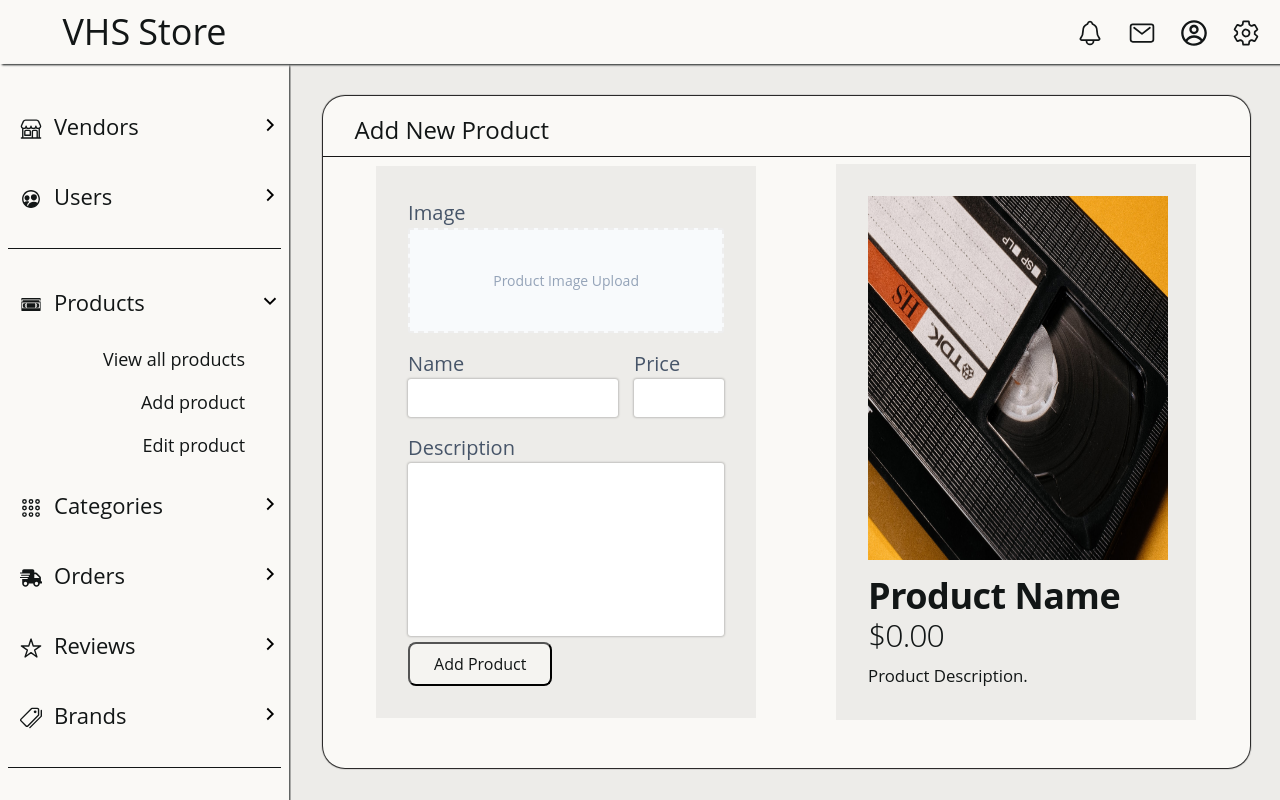
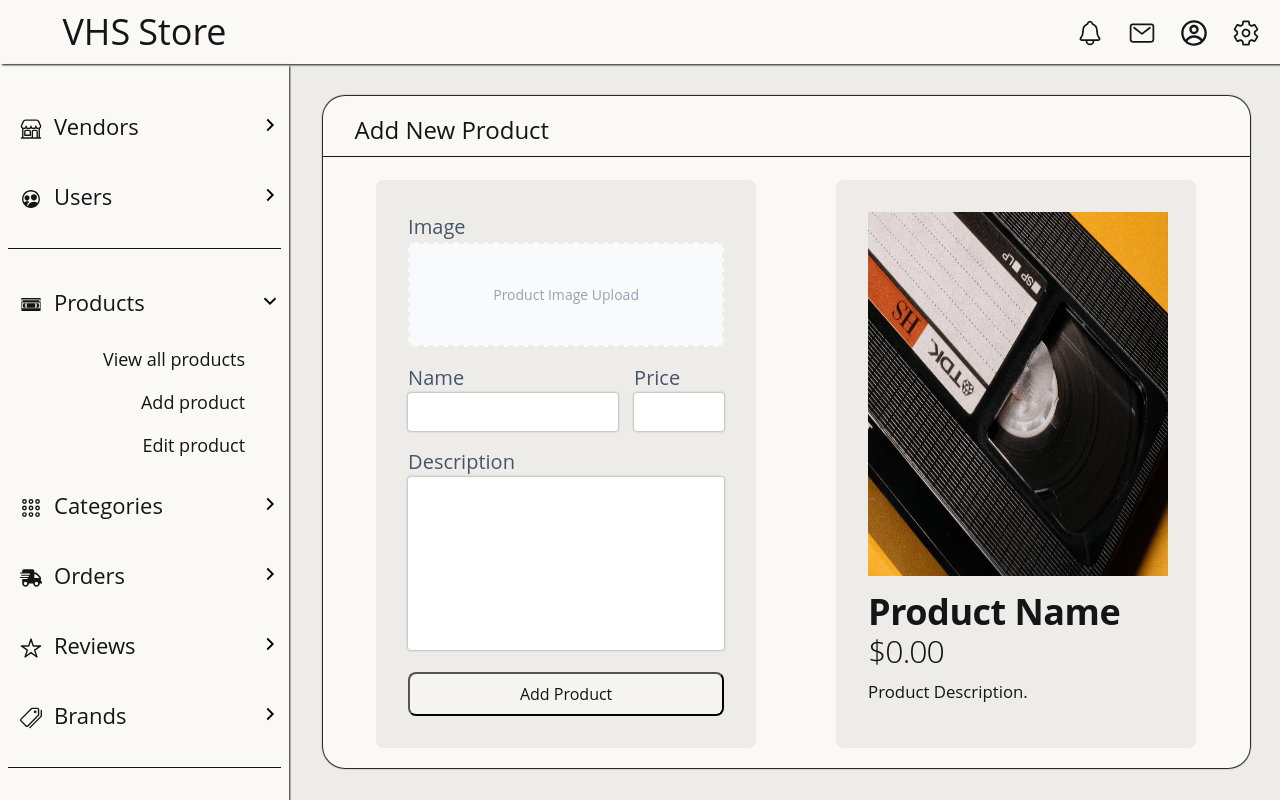
Before and after one commit to AshforthM/storefront-react, a React (Create React App) app: page /dashboard/add in a window 1280 px wide. Shown: the top 800 px of the page. Built offline with nearby package versions, Linux system fonts and the light colour scheme; no server answers; sample sign-in values are in the browser's storage.

Commit message:
add icon to AllProducts download, update styles

```diff
--- a/src/components/panel/cards/Card.js
+++ b/src/components/panel/cards/Card.js
@@ -22,7 +22,6 @@ const ProductCardStyles = styled.aside`
   padding: 1rem 2rem;
   margin: 0.5rem;
   background-color: #edece9;
-  //box-shadow: 0 0 0 1px #121616;
   border-radius: 8px;
 `;
 
--- a/src/components/panel/panels/AllProductsPanel.js
+++ b/src/components/panel/panels/AllProductsPanel.js
@@ -5,18 +5,23 @@ import { useGetProducts } from "../../../hooks/useGetProduct";
 
 import Card from "../cards/Card";
 import PanelContainer from "./PanelContainer";
+import { AiOutlineCloudDownload } from "react-icons/ai";
 
 export default function AllProductsPanel(props) {
-  const productData = useGetProducts("products")
+  const productData = useGetProducts();
 
   return (
     <PanelStyles>
       <PanelContainer title="Product Listings">
         <AllProductsContainer>
           {productData ? (
-            productData.map((product) => <Card key ={product.uid} product={product} />)
+            productData.map((product) => (
+              <Card key={product.uid} product={product} />
+            ))
           ) : (
-            <p>No products currently available</p>
+            <Feedback>
+              <AiOutlineCloudDownload color="#fbae2d" size="12rem" />
+            </Feedback>
           )}
         </AllProductsContainer>
       </PanelContainer>
@@ -54,3 +59,8 @@ const AllProductsContainer = styled.div`
     display: none;
   }
 `;
+
+const Feedback = styled.figure`
+  align-self: center;
+  margin: auto;
+`;
--- a/src/components/panel/panels/ProductDataEntryForm.js
+++ b/src/components/panel/panels/ProductDataEntryForm.js
@@ -48,9 +48,11 @@ export default function ProductDataEntryForm(props) {
 }
 
 const ProductDataEntryFormStyles = styled.form`
+  margin: 1rem 0;
   background-color: #edece9;
   width: 380px;
   padding: 2rem;
+  border-radius: 8px;
 
   input:focus,
   textarea:focus {
@@ -62,6 +64,10 @@ const ProductDataEntryFormStyles = styled.form`
     display: flex;
     gap: 1rem;
     margin-bottom: 1rem;
+  }
+  button{
+    margin-top: 1rem;
+    width: 100%;
   }
 `;
 
--- a/src/components/panel/panels/ProductPreview.js
+++ b/src/components/panel/panels/ProductPreview.js
@@ -15,10 +15,12 @@ export default function ProductPreview(props) {
 }
 
 const ProductPreviewStyles = styled.aside`
+  margin: 1rem 0;
   max-width: 360px;
   align-self: stretch;
   padding: 2rem 2rem;
   background-color: #edece9;
+  border-radius: 8px;
 `;
 
 const ProductImage = styled.div`
```
